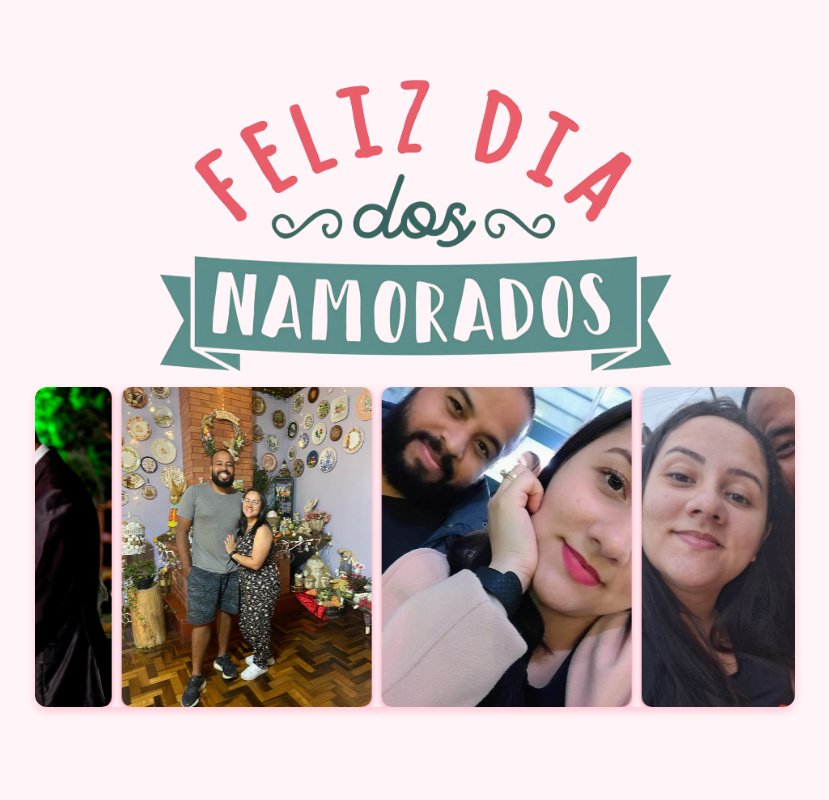
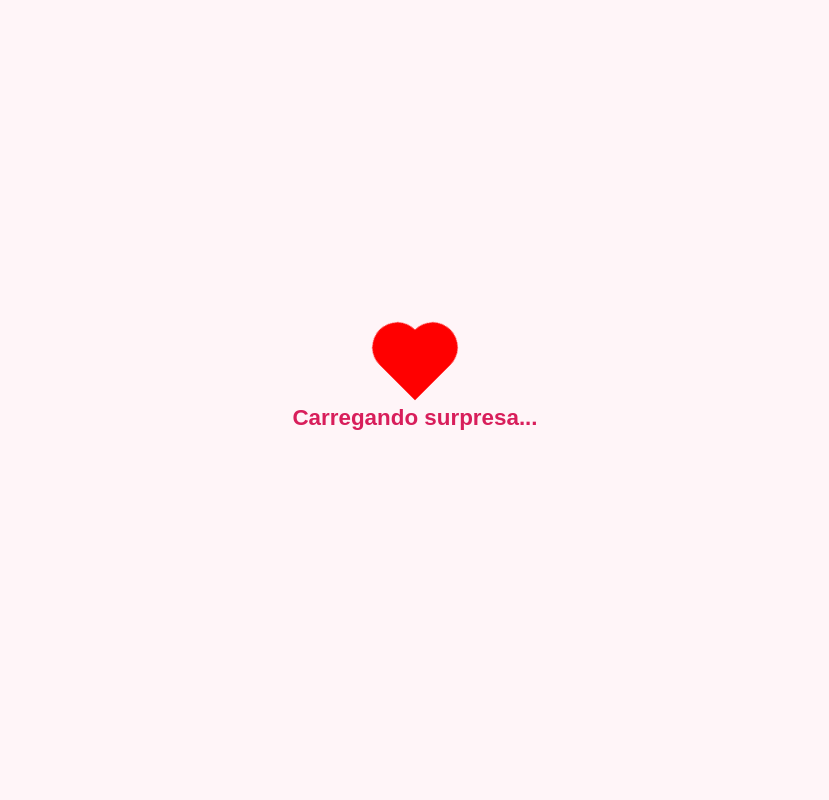
Before and after one commit to Rdg94/lingabs, a plain HTML site: page surpresa.html in a window 1280 px wide. Shown: the top 800 px of the page, without its empty margins (225-1054 px from the left). Drawn offline with Linux system fonts and the light colour scheme.

Commit message:
Versão com preload

```diff
--- a/surpresa.html
+++ b/surpresa.html
@@ -7,6 +7,92 @@
     <title>Feliz dia dos namorados🖤🤍t</title>
   </head>
   <body>
+
+
+     <style>
+      /* ========== PRELOADER ========= */
+      #preloader {
+        position: fixed;
+        background: #fff5f8;
+        color: white;
+        top: 0;
+        left: 0;
+        width: 100%;
+        height: 100%;
+        z-index: 9999;
+        display: flex;
+        flex-direction: column;
+        align-items: center;
+        justify-content: center;
+        font-family: Arial, sans-serif;
+        transition: opacity 0.5s ease;
+      }
+
+      .heart {
+        width: 50px;
+        height: 50px;
+        background: red;
+        position: relative;
+        transform: rotate(-45deg);
+        animation: pulse 1s infinite;
+        margin-bottom: 10px;
+      }
+
+      .heart::before,
+      .heart::after {
+        content: "";
+        position: absolute;
+        width: 50px;
+        height: 50px;
+        background: red;
+        border-radius: 50%;
+      }
+
+      .heart::before {
+        top: -25px;
+        left: 0;
+      }
+
+      .heart::after {
+        top: 0;
+        left: 25px;
+      }
+
+      @keyframes pulse {
+        0% {
+          transform: scale(1) rotate(-45deg);
+        }
+        50% {
+          transform: scale(1.2) rotate(-45deg);
+        }
+        100% {
+          transform: scale(1) rotate(-45deg);
+        }
+      }
+
+      /* ========== FADE IN ========= */
+      .fade-in {
+        opacity: 0;
+        transform: translateY(20px);
+        animation: fadeIn 1s ease forwards;
+      }
+
+      @keyframes fadeIn {
+        to {
+          opacity: 1;
+          transform: translateY(0);
+        }
+      }
+    </style>
+  </head>
+  <body>
+    <!-- PRELOADER -->
+    <div id="preloader">
+      <div class="heart"></div>
+      <p>Carregando surpresa...</p>
+    </div>
+
+
     <audio id="music" autoplay loop>
       <source src="music/eles_se_amam.mp3" type="audio/mpeg" />
     </audio>
@@ -90,5 +176,24 @@
     <footer>
       <p id="footer_text">Feito com ♥️ para você!</p>
     </footer>
+
+     <!-- SCRIPT: PRELOADER E FADE-IN -->
+    <script>
+      window.addEventListener("load", () => {
+        const preloader = document.getElementById("preloader");
+        preloader.style.opacity = "1";
+        setTimeout(() => {
+          preloader.style.display = "none";
+
+          // Aplica fade-in em todos os elementos marcados
+          document.querySelectorAll(".fade-target").forEach((el, i) => {
+            setTimeout(() => {
+              el.classList.add("fade-in");
+            }, i * 300);
+          });
+        }, 7000);
+      });
+    </script>
+
   </body>
 </html>
```
Also changed, not shown: index.html (+0 -1 lines).
